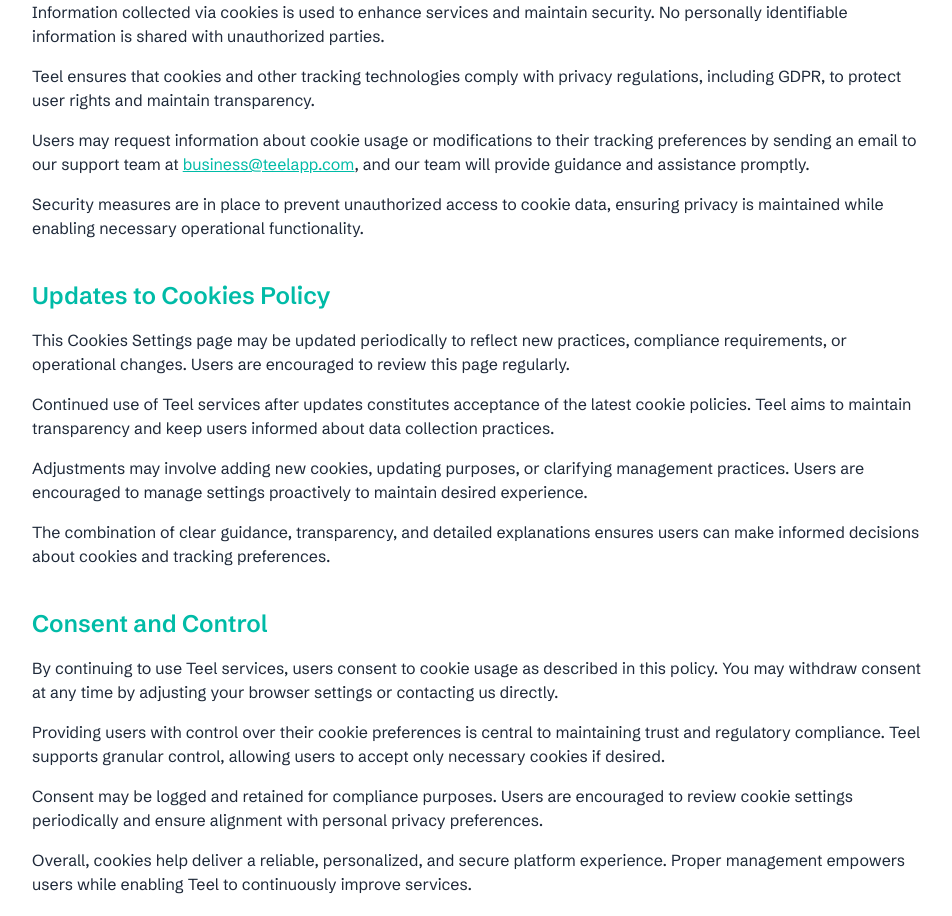
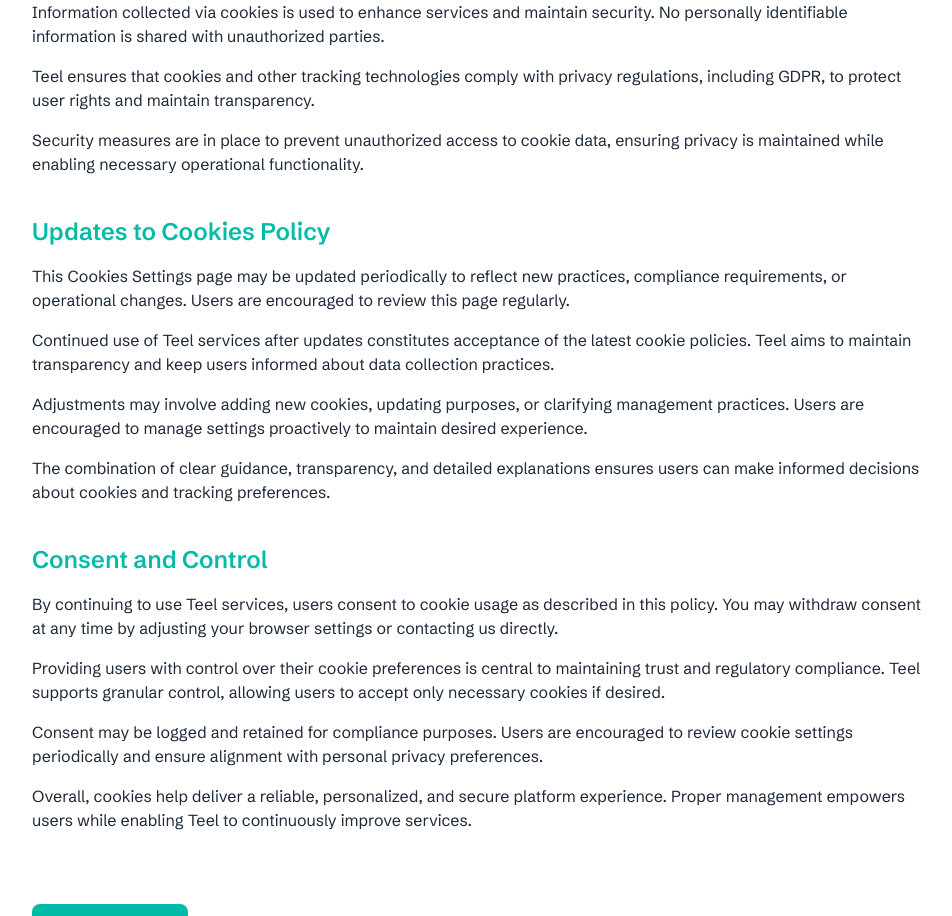
Before and after one commit to teel-organisation/teel-landing-page, a Next.js app: page /cookies-settings in a window 1280 px wide. Shown: the part 1100-2016 px from the top of the page, without its empty margins (160-1112 px from the left). Built offline with nearby package versions, Linux system fonts and the light colour scheme.

Commit message:
deployment error fix

```diff
--- a/src/app/cookies-settings/page.tsx
+++ b/src/app/cookies-settings/page.tsx
@@ -56,13 +56,6 @@
             Teel ensures that cookies and other tracking technologies comply with privacy regulations, including GDPR, to protect user rights and maintain transparency.
           </p>
           <p className="mb-4">
-            Users may request information about cookie usage or modifications to their tracking preferences by sending an email to our support team at{" "}
-            <a href="mailto:business@teelapp.com" className="text-teal-500 underline">
-              business@teelapp.com
-            </a>
-            , and our team will provide guidance and assistance promptly.
-          </p>
-          <p className="mb-4">
             Security measures are in place to prevent unauthorized access to cookie data, ensuring privacy is maintained while enabling necessary operational functionality.
           </p>
         </section>
```
